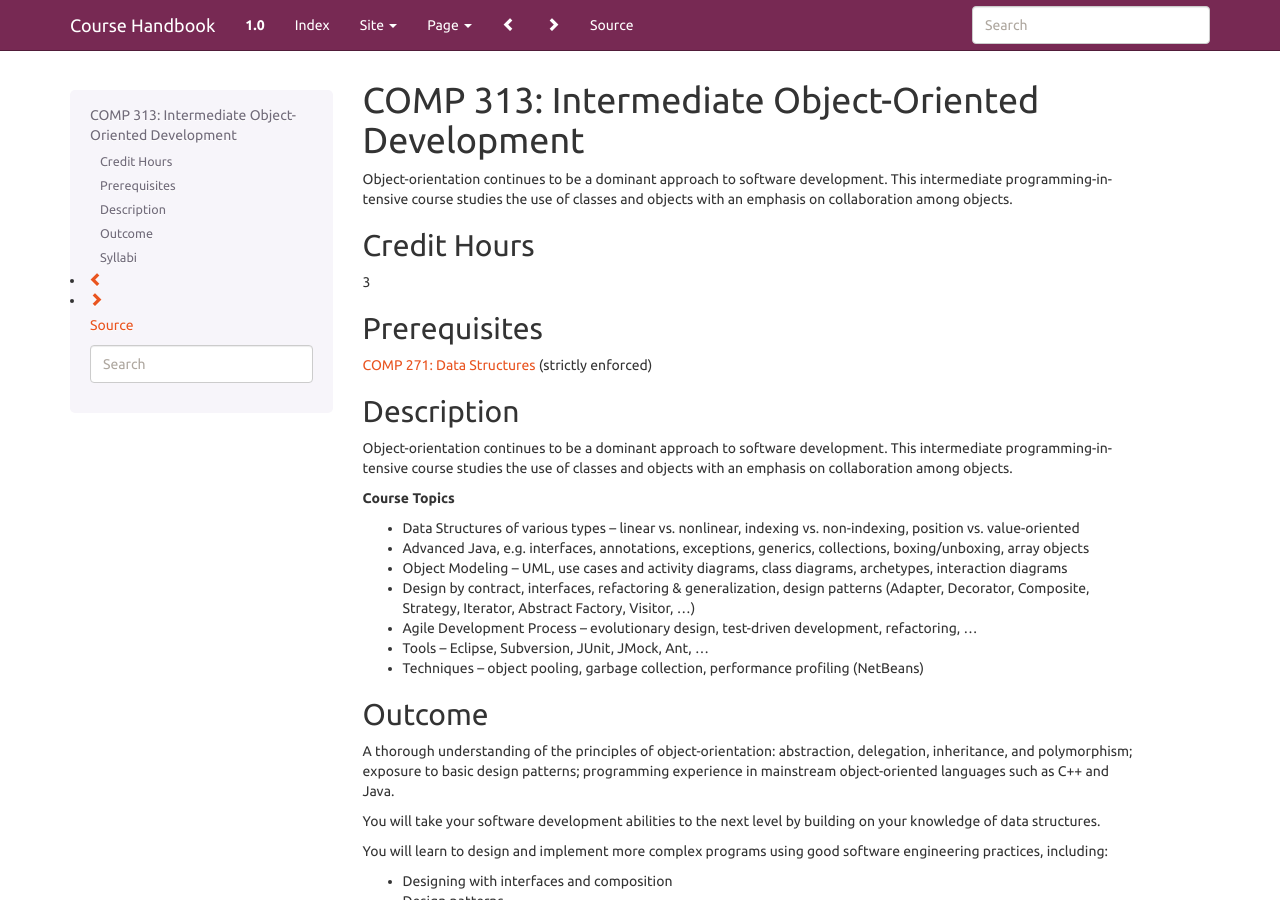
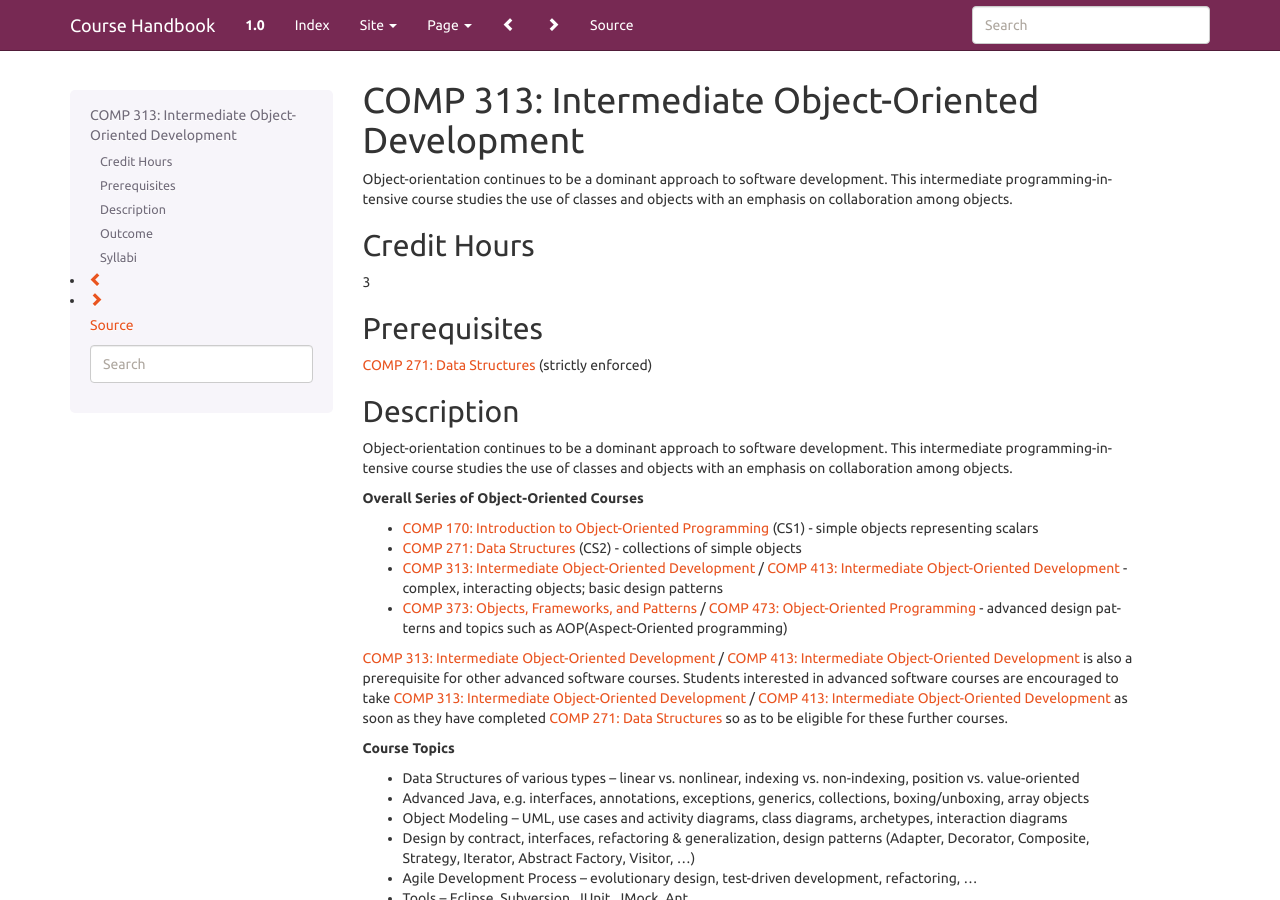
Before and after one commit to kyang5/coursedescriptions, a Sphinx documentation site: the page built from source/comp313.rst, in a window 1280 px wide and 900 px high. Built offline with Sphinx 7.4.7, drawn with Linux system fonts in a browser that asks for light colours.

Commit message:
updated comp 313 and 413 description to include overall series info

```diff
--- a/source/comp313.rst
+++ b/source/comp313.rst
@@ -23,6 +23,15 @@ Object-orientation continues to be a dominant approach to software
 development. This intermediate programming-intensive course studies the
 use of classes and objects with an emphasis on collaboration among
 objects.
+
+**Overall Series of Object-Oriented Courses**
+
+- :doc:`comp170` (CS1) - simple objects representing scalars
+- :doc:`comp271` (CS2) - collections of simple objects
+- :doc:`comp313` / :doc:`comp413` - complex, interacting objects; basic design patterns
+- :doc:`comp373` / :doc:`comp473` - advanced design patterns and topics such as AOP(Aspect-Oriented programming)
+
+:doc:`comp313` / :doc:`comp413` is also a prerequisite for other advanced software courses. Students interested in advanced software courses are encouraged to take :doc:`comp313` / :doc:`comp413` as soon as they have completed :doc:`comp271` so as to be eligible for these further courses.
 
 **Course Topics**
 
```
Also changed, not shown: source/comp413.rst (+9 -0 lines).
